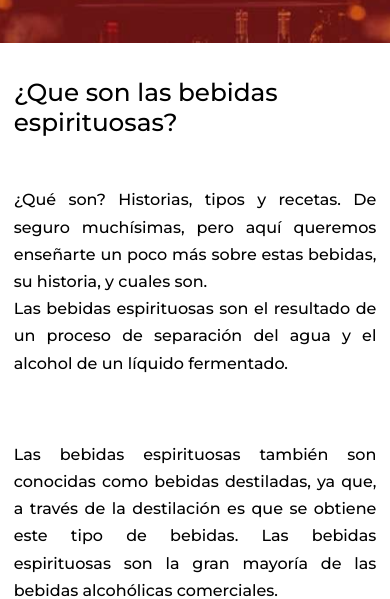
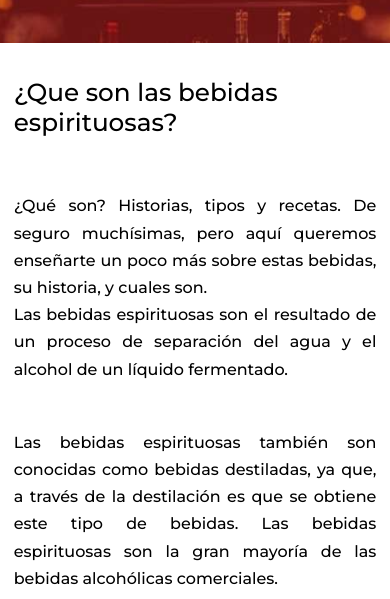
Before and after one commit to lucasgarcia85/sywbebidasGarciaLucas, a website: page espirituosas.html in a window 390 px wide. Shown: the part 251-850 px from the top of the page. Drawn offline with nearby package versions, Linux system fonts and the light colour scheme.

Commit message:
entrega final 2

```diff
--- a/sass/_espirituosas.scss
+++ b/sass/_espirituosas.scss
@@ -24,6 +24,7 @@
     grid-gap:40px;
     align-content: center;
     justify-content: center;
+    line-height: 30px;
 }
 .gridEspirituosas__texto__listaSquareInside {
     list-style-type: none ;
--- a/sass/styles.scss
+++ b/sass/styles.scss
@@ -393,6 +393,7 @@ body{
       /*************** Pagina Espirituosas****************/
       .gridEspirituosas__texto{
           grid-template-columns: 1fr;
+          grid-gap:2px ;
         }
       .gridEspirituosas__images{
           grid-template-columns: 1fr;
```
Also changed, not shown: espirituosas.html (+0 -2 lines), css/styles.css.
